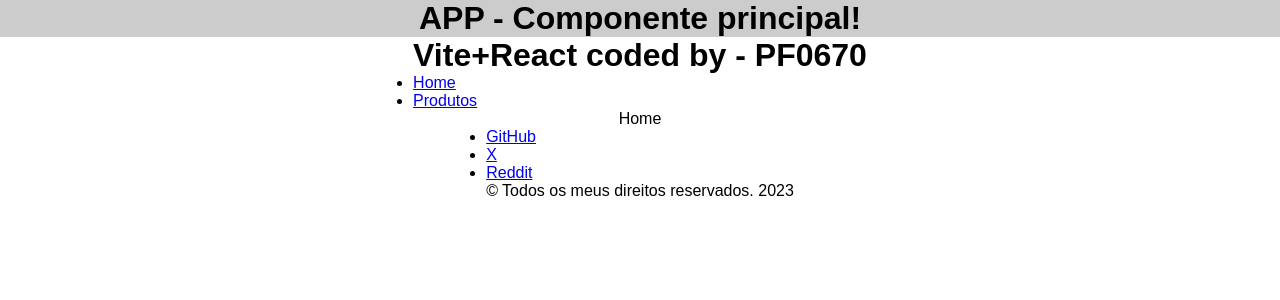
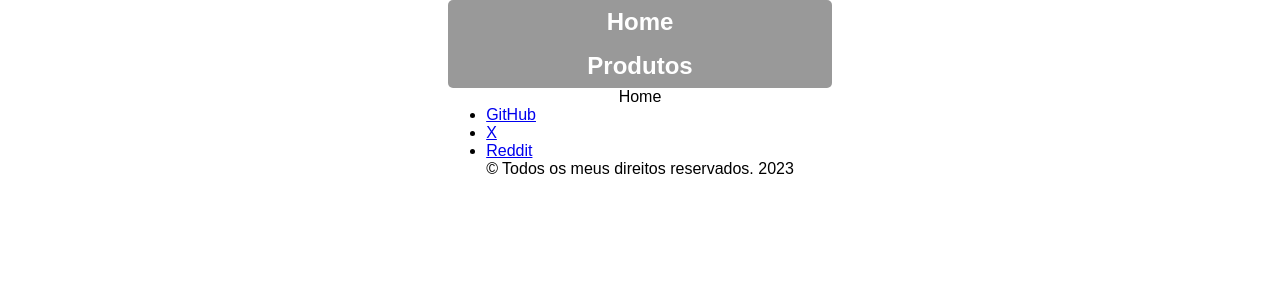
Before and after one commit to PedroPereiradosSantos37/spa-1ESPF, a React (Vite) app: page / in a window 1280 px wide. Shown: the top 300 px of the page. Built offline with nearby package versions, Linux system fonts and the light colour scheme.

Commit message:
Estilização do cabecalho inicial com  background.

```diff
--- a/src/App.jsx
+++ b/src/App.jsx
@@ -7,7 +7,6 @@ export default function App() {
 
   return (
     <>
-      <h1 className={style.titulo}>APP - Componente principal!</h1>
       <div className={style.container}>
         {/* Iniciando a área do cabeçalho */}
         <Cabecalho />
--- a/src/components/Cabecalho/Cabecalho.jsx
+++ b/src/components/Cabecalho/Cabecalho.jsx
@@ -1,10 +1,10 @@
 import { Link } from "react-router-dom";
+import "./Cabecalho.scss"
 
 export default function Cabecalho() {
   return (
     <>
-      <header>
-        <h1>Vite+React coded by - PF0670</h1>
+      <header className="cabecalho">
         <nav>
           <ul>
             <li><Link to="/">Home</Link> </li>
--- /dev/null
+++ b/src/components/Cabecalho/Cabecalho.scss
@@ -0,0 +1,31 @@
+.cabecalho{
+    background-color: #999;
+    font-size: 1.5rem;
+    font-weight: bold;
+    width: 30%;
+    border-radius: 5px;
+
+    ul{
+        list-style: none;
+
+        li a{
+            text-decoration: none;
+            text-align: center;
+            display: block;
+            color: #fff;
+            padding: 8px 16px;
+            border-radius: 5px;
+            transition: ease-out 300ms;
+
+            &:hover{
+                background-color:#27ae60;
+            }
+
+        }
+
+    }
+
+    .active{
+        background-color:#27ae60;
+    }
+}
```
Also changed, not shown: src/components/Cabecalho/Cabecalho.sass (deleted).
